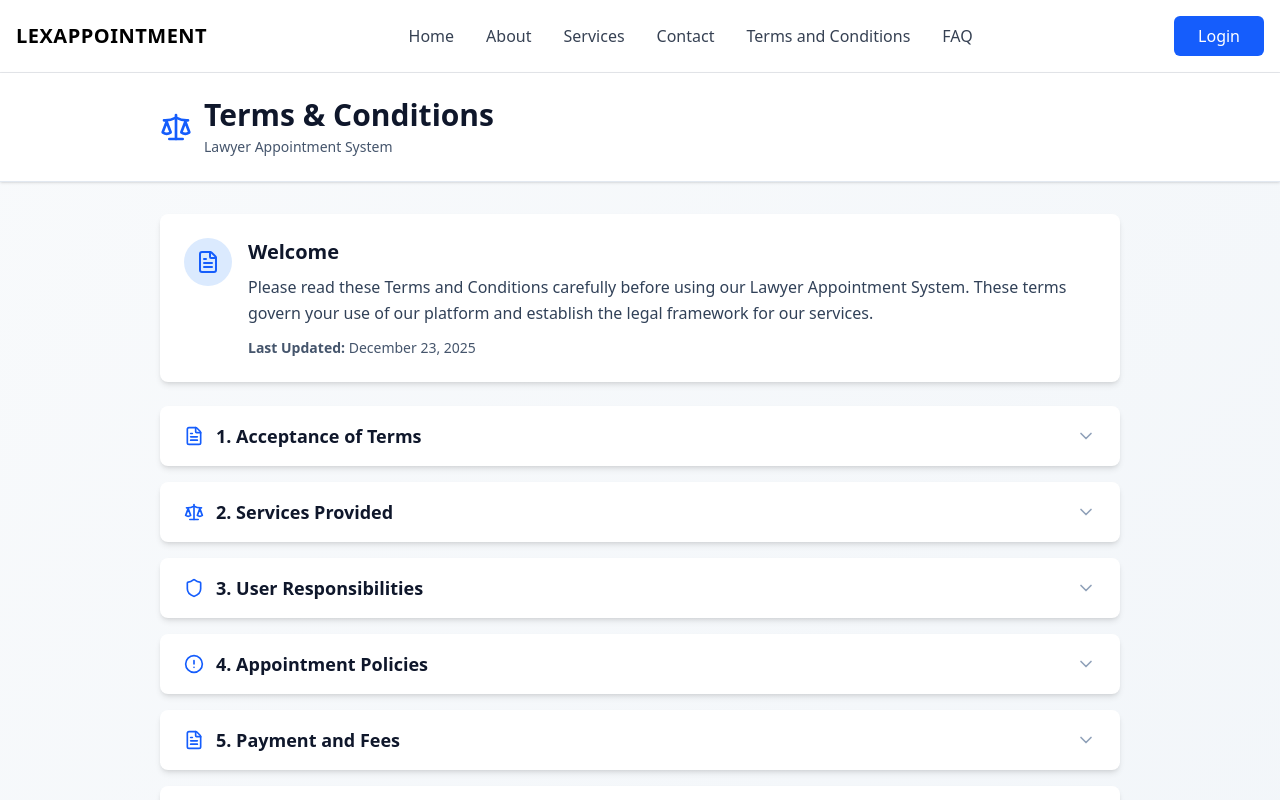
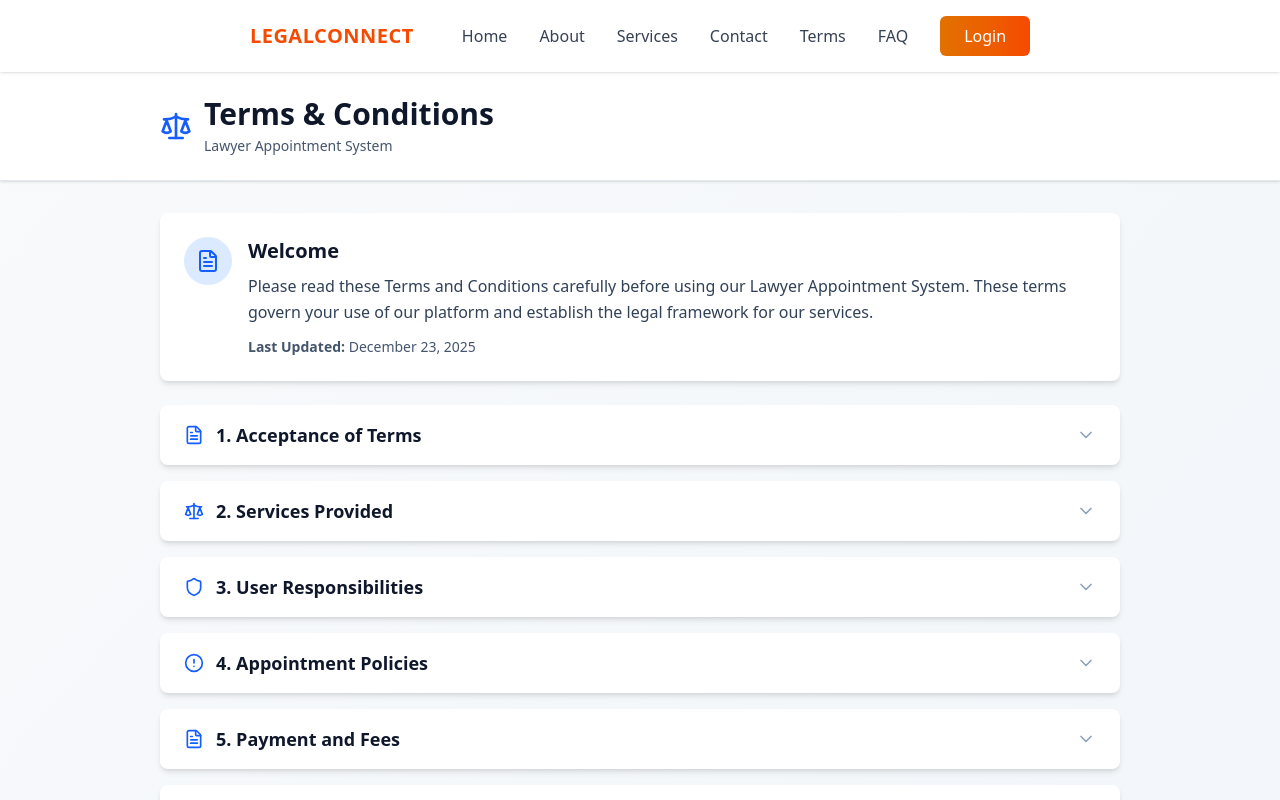
Before and after one commit to PURNIMA445/LawyerBookingSystem, a React (Vite) app: page /terms in a window 1280 px wide. Shown: the top 800 px of the page. Built offline with nearby package versions, Linux system fonts and the light colour scheme.

Commit message:
Reponsive header added

```diff
--- a/src/components/layout/Header.jsx
+++ b/src/components/layout/Header.jsx
@@ -1,80 +1,133 @@
 import React, { useState } from "react";
+import { Link } from "react-router-dom";
 import { GiHamburgerMenu } from "react-icons/gi";
+import { IoMdClose } from "react-icons/io";
 
-import { IoMdClose } from "react-icons/io";
-import { Link } from "react-router-dom";
-const Header = () => {
-    const [toggle, setToggle] = useState(false)
+const Navbar = () => {
+  const [toggle, setToggle] = useState(false);
+
   const handleToggle = () => {
-        setToggle(!toggle)
+    setToggle(!toggle);
+  };
 
-    }
   return (
-        <header className="w-full border-b border-gray-200 bg-white">
-            <div className="max-w-7xl mx-auto px-4 py-4 flex items-center justify-between">
+    <div className="bg-white shadow-sm sticky top-0 z-50">
+      <div className="max-w-7xl mx-auto px-4 py-4">
+        {/* Main Navbar Row */}
+        <div className="flex items-center justify-between lg:justify-center relative">
 
-                {/* Logo */}
-                <div className="text-xl font-bold tracking-wide">
-                    LEXAPPOINTMENT
-                </div>
 
-                {/* Navbar Menu */}
-                <nav
-                    className={`${toggle ? "flex" : "hidden"} flex-col gap-4 lg:flex lg:flex-row lg:gap-8`}
+          {/* Logo - Center on Mobile, Left on Desktop */}
+          <Link
+            to="/"
+            className="text-xl font-bold tracking-wide text-orange-600 absolute left-1/2 -translate-x-1/2 lg:static lg:translate-x-0"
           >
-                    <Link to="/" className="text-gray-700 hover:text-blue-600 font-medium">
+            LEGALCONNECT
+          </Link>
+
+          {/* Desktop Navigation */}
+          <nav className="hidden lg:flex items-center gap-8 ml-12">
+            <Link to="/home" className="text-gray-700 hover:text-amber-600 font-medium transition-colors">
               Home
             </Link>
-                    <Link to="/aboutus" className="text-gray-700 hover:text-blue-600 font-medium">
+            <Link to="/aboutus" className="text-gray-700 hover:text-amber-600 font-medium transition-colors">
               About
             </Link>
-                    <Link to="/services" className="text-gray-700 hover:text-blue-600 font-medium">
+            <Link to="/services" className="text-gray-700 hover:text-amber-600 font-medium transition-colors">
               Services
             </Link>
-                    <Link to="/contact" className="text-gray-700 hover:text-blue-600 font-medium">
+            <Link to="/contact" className="text-gray-700 hover:text-amber-600 font-medium transition-colors">
               Contact
             </Link>
-                    <Link to="/terms" className="text-gray-700 hover:text-blue-600 font-medium">
-                        Terms and Conditions
+            <Link to="/terms" className="text-gray-700 hover:text-amber-600 font-medium transition-colors">
+              Terms
             </Link>
-                    <Link to="/FAQ" className="text-gray-700 hover:text-blue-600 font-medium">
+            <Link to="/FAQ" className="text-gray-700 hover:text-amber-600 font-medium transition-colors">
               FAQ
+            </Link>
+            <Link
+              to="/login"
+              className="bg-linear-to-r from-amber-600 to-orange-600 hover:from-amber-700 hover:to-orange-700 text-white px-6 py-2 rounded-md transition-all"
+            >
+              Login
             </Link>
           </nav>
 
-
-                {/* Right Section */}
-                <div className="flex items-center gap-4">
-
-                    {/* Search (Desktop only) */}
-                    <div className="hidden sm:flex items-center rounded-md ">
-                        <button className="bg-blue-600  text-white px-6 py-2 rounded-md font-medium transition">
-                            Login
-                        </button>
-
+          {/* Spacer for mobile */}
+          <div className="lg:hidden w-11"></div>
+        {/* Hamburger - Left Side on Mobile */}
+        <div
+            onClick={handleToggle}
+            className="lg:hidden cursor-pointer p-2 rounded-md text-gray-800 hover:text-amber-600 hover:bg-gray-100 transition-all duration-200 active:scale-95"
+          >
+            {toggle ? (
+              <IoMdClose className="w-7 h-7" />
+            ) : (
+              <GiHamburgerMenu className="w-7 h-7" />
+            )}
+          </div>
         </div>
 
-                    {/* Hamburger icon*/}
+        {/* Mobile Dropdown Menu */}
+        {toggle && (
+          <div className="lg:hidden mt-4 pb-4 border-t border-gray-200 pt-4">
+            <nav className="flex flex-col gap-3">
+              <Link
+                to="/home"
+                className="text-gray-700 hover:text-amber-600 hover:bg-gray-50 font-medium py-2 px-4 rounded-md transition-colors"
+                onClick={handleToggle}
+              >
+                Home
+              </Link>
+              <Link
+                to="/aboutus"
+                className="text-gray-700 hover:text-amber-600 hover:bg-gray-50 font-medium py-2 px-4 rounded-md transition-colors"
+                onClick={handleToggle}
+              >
+                About
+              </Link>
+              <Link
+                to="/services"
+                className="text-gray-700 hover:text-amber-600 hover:bg-gray-50 font-medium py-2 px-4 rounded-md transition-colors"
+                onClick={handleToggle}
+              >
+                Services
+              </Link>
+              <Link
+                to="/contact"
+                className="text-gray-700 hover:text-amber-600 hover:bg-gray-50 font-medium py-2 px-4 rounded-md transition-colors"
+                onClick={handleToggle}
+              >
+                Contact
+              </Link>
+              <Link
+                to="/terms"
+                className="text-gray-700 hover:text-amber-600 hover:bg-gray-50 font-medium py-2 px-4 rounded-md transition-colors"
+                onClick={handleToggle}
+              >
+                Terms and Conditions
+              </Link>
+              <Link
+                to="/FAQ"
+                className="text-gray-700 hover:text-amber-600 hover:bg-gray-50 font-medium py-2 px-4 rounded-md transition-colors"
+                onClick={handleToggle}
+              >
+                FAQ
+              </Link>
 
-                    <div
+              <Link
+                to="/login"
+                className="mt-2 bg-linear-to-r from-amber-600 to-orange-600 hover:from-amber-700 hover:to-orange-700 text-white py-2 px-4 rounded-md text-center font-medium transition-all"
                 onClick={handleToggle}
-                        className="lg:hidden cursor-pointer p-2 rounded-md
-                        text-gray-800 hover:text-blue-600
-                        hover:bg-gray-100
-                        transition-all duration-200
-                        active:scale-95"
               >
-                        {toggle ? (
-                            <IoMdClose className="w-7 h-7 transition-transform duration-200" />
-                        ) : (
-                            <GiHamburgerMenu className="w-7 h-7 transition-transform duration-200" />
+                Login
+              </Link>
+            </nav>
+          </div>
         )}
       </div>
-
     </div>
-            </div>
-        </header>
   );
 };
 
-export default Header;
+export default Navbar;
```
Lines whose indentation alone changed are shown as unchanged.
